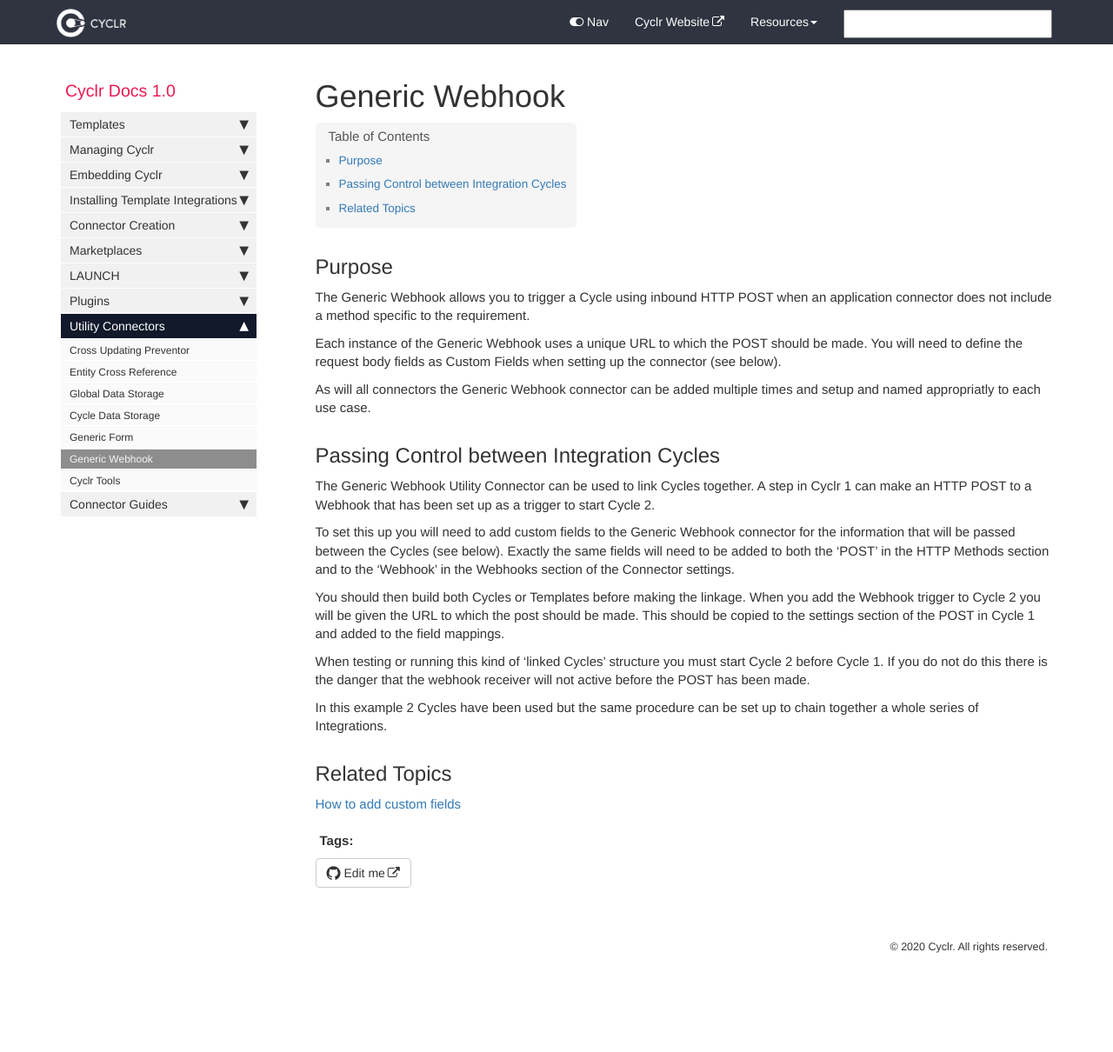
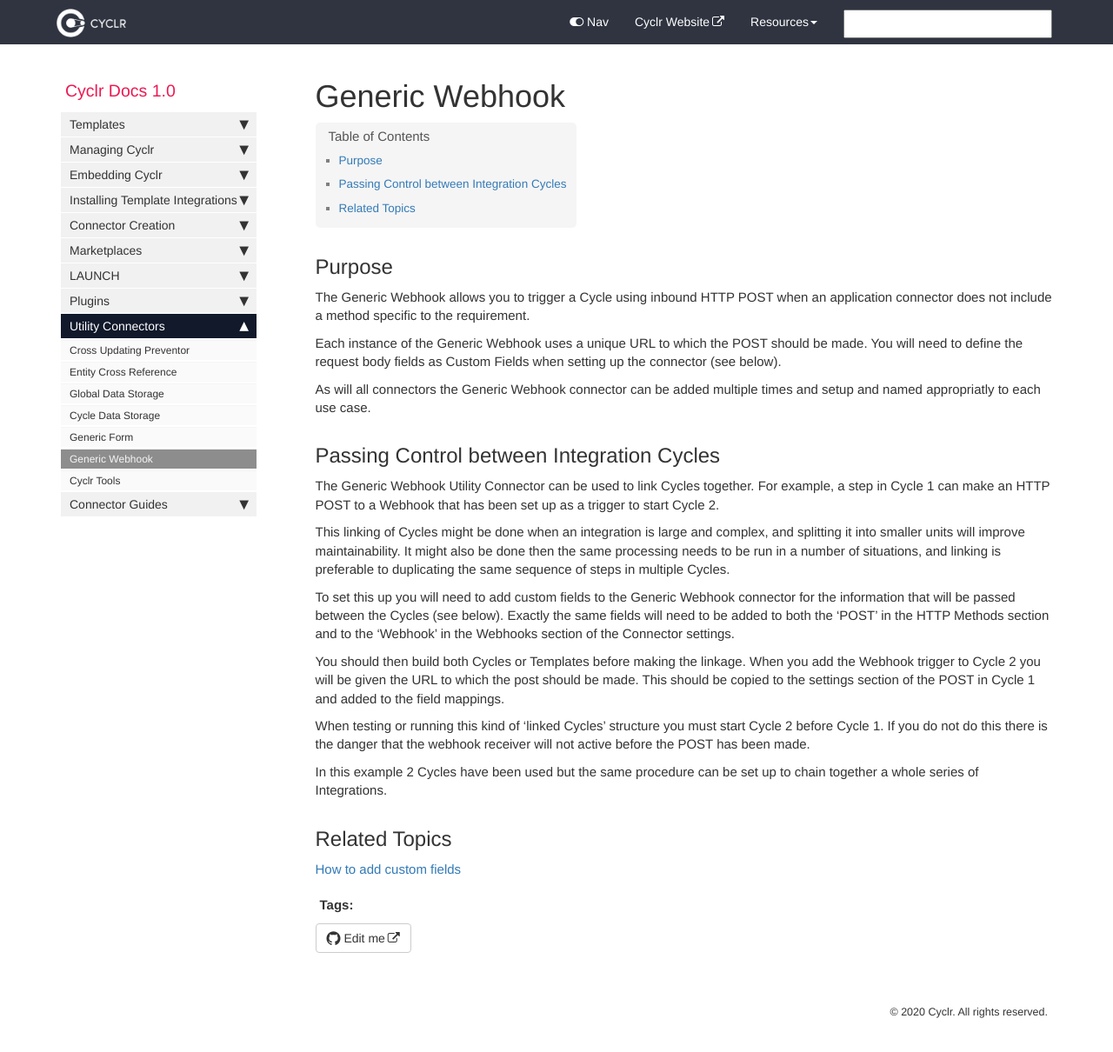
Before and after one commit to sneakysneak/docs, a Jekyll site: the page built from pages/utility-connectors/06-generic-webhook.md, in a window 1280 px wide and 1233 px high. Shown: the top 1210 px of the window at 87% size. Built offline with Jekyll 4.4.1, drawn with Linux system fonts in a browser that asks for light colours; nearby versions of some CDN libraries; comment, search, counter and statistics services are not loaded.

Commit message:
Update 06-generic-webhook.md

```diff
--- a/pages/utility-connectors/06-generic-webhook.md
+++ b/pages/utility-connectors/06-generic-webhook.md
@@ -15,7 +15,9 @@ As will all connectors the Generic Webhook connector can be added multiple times
 
 ## Passing Control between Integration Cycles
 
-The Generic Webhook Utility Connector can be used to link Cycles together.  A step in Cyclr 1 can make an HTTP POST to a Webhook that has been set up as a trigger to start Cycle 2.
+The Generic Webhook Utility Connector can be used to link Cycles together.  For example, a step in Cycle 1 can make an HTTP POST to a Webhook that has been set up as a trigger to start Cycle 2.
+
+This linking of Cycles might be done when an integration is large and complex, and splitting it into smaller units will improve maintainability.  It might also be done then the same processing needs to be run in a number of situations, and linking is preferable to duplicating the same sequence of steps in multiple Cycles.
 
 To set this up you will need to add custom fields to the Generic Webhook connector for the information that will be passed between the Cycles (see below).  Exactly the same fields will need to be added to both the 'POST' in the HTTP Methods section and to the 'Webhook' in the Webhooks section of the Connector settings.
 
```
